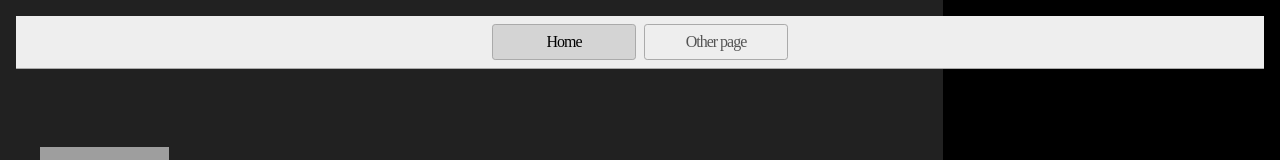
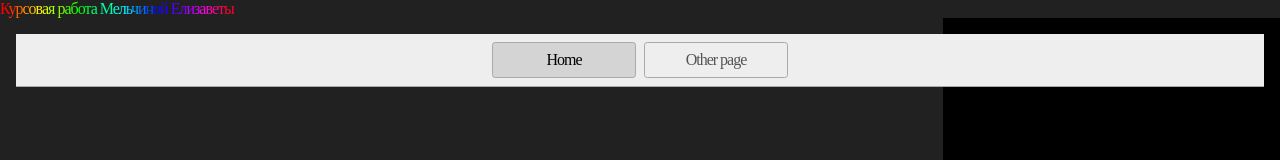
Before and after one commit to elizavetamelcina/kypcovaya, a website: page index.html in a window 1280 px wide. Shown: the top 160 px of the page. Drawn offline with Linux system fonts and the light colour scheme; grey boxes are pictures that could not be loaded; files whose address does not match are found by name.

Commit message:
Update index.html

```diff
--- a/index.html
+++ b/index.html
@@ -12,6 +12,9 @@
     <script type="module" src="script.js"></script>
   </head>
   <body>
+    <div class="rainbow-text">
+    <span class="block-line"><span><span style="color:#ff0000">К</span><span style="color:#ff3300">у</span><span style="color:#ff6200">р</span><span style="color:#ff9100">с</span><span style="color:#ffbf00">о</span><span style="color:#fff200">в</span><span style="color:#ddff00">а</span><span style="color:#aeff00">я&nbsp;</span></span><span><span style="color:#80ff00">р</span><span style="color:#4cff00">а</span><span style="color:#1eff00">б</span><span style="color:#00ff11">о</span><span style="color:#00ff40">т</span><span style="color:#00ff73">а&nbsp;</span></span><span><span style="color:#00ffa2">М</span><span style="color:#00ffd0">е</span><span style="color:#00ffff">л</span><span style="color:#00ccff">ь</span><span style="color:#009dff">ч</span><span style="color:#006eff">и</span><span style="color:#0040ff">н</span><span style="color:#000dff">о</span><span style="color:#2200ff">й&nbsp;</span></span><span><span style="color:#5100ff">Е</span><span style="color:#7f00ff">л</span><span style="color:#b300ff">и</span><span style="color:#e100ff">з</span><span style="color:#ff00ee">а</span><span style="color:#ff00bf">в</span><span style="color:#ff008c">е</span><span style="color:#ff005d">т</span><span style="color:#ff002f">ы</span></span></span>
+</div>
     <main class="main">
       <nav>
         <a href="/" aria-current="page">Home</a>
```
